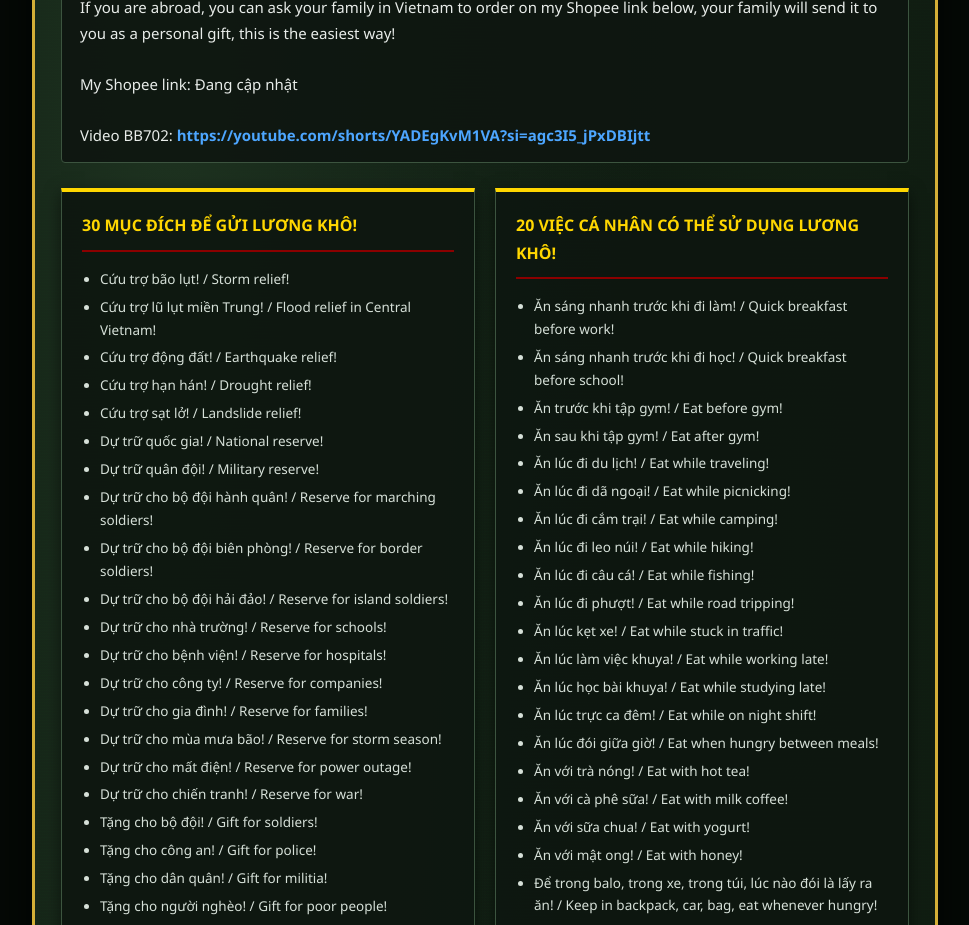
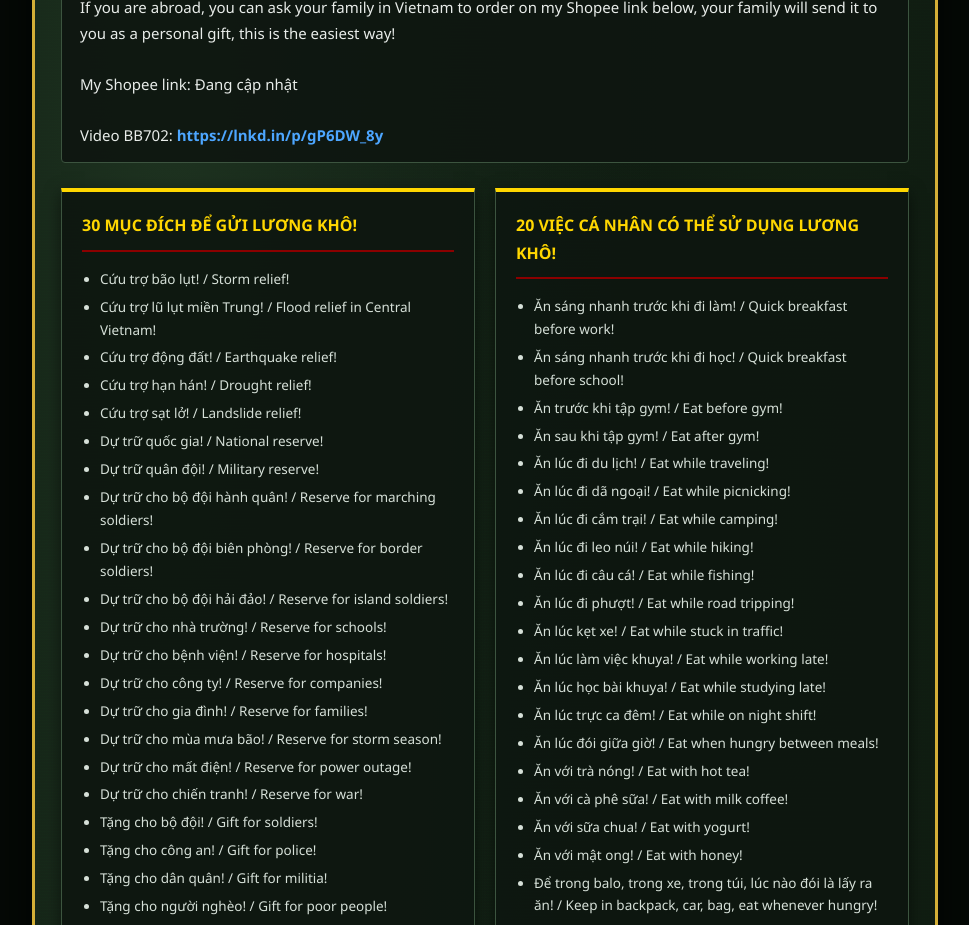
Before and after one commit to traidat7000-dev/Video-To-Future-Ecosystem-, a plain HTML site: page index.html in a window 1280 px wide. Shown: the part 1020-1945 px from the top of the page, without its empty margins (155-1124 px from the left). Drawn offline with Linux system fonts and the light colour scheme.

Commit message:
Update index.html

```diff
--- a/index.html
+++ b/index.html
@@ -376,7 +376,7 @@
         / Nếu bạn ở nước ngoài, bạn có thể nhờ người nhà ở Việt Nam đặt hàng trên Shopee theo link bên dưới của mình, người nhà sẽ gửi cho bạn theo dạng quà tặng cá nhân, đây là cách dễ nhất!<br><br>
         If you are abroad, you can ask your family in Vietnam to order on my Shopee link below, your family will send it to you as a personal gift, this is the easiest way!<br><br>
         My Shopee link: Đang cập nhật<br><br>
-        Video BB702: <a href="https://youtube.com/shorts/YADEgKvM1VA?si=agc3I5_jPxDBIjtt" target="_blank">https://youtube.com/shorts/YADEgKvM1VA?si=agc3I5_jPxDBIjtt</a>
+        Video BB702: <a href="https://lnkd.in/p/gP6DW_8y" target="_blank">https://lnkd.in/p/gP6DW_8y</a>
       </li>
     </ul>
 
```
